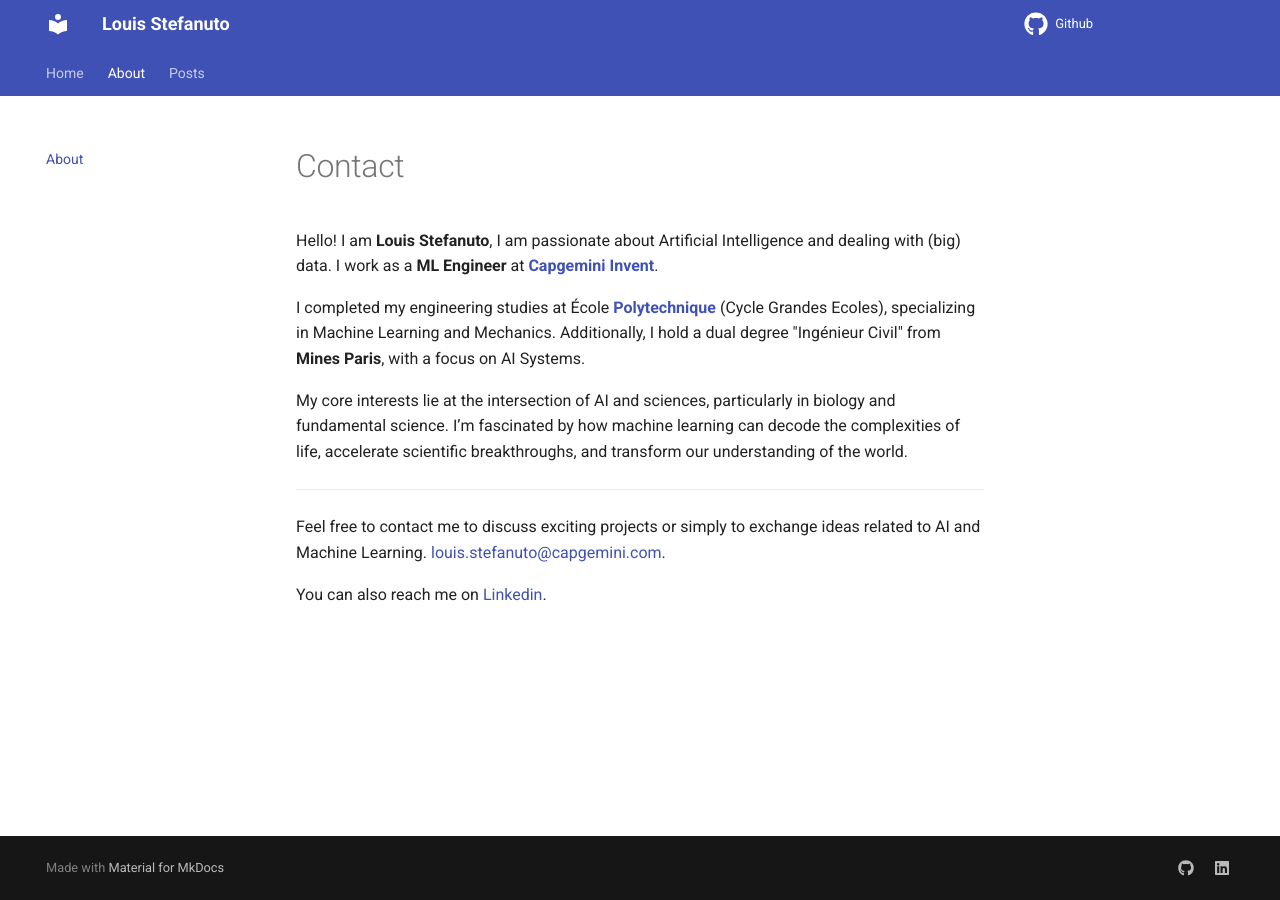
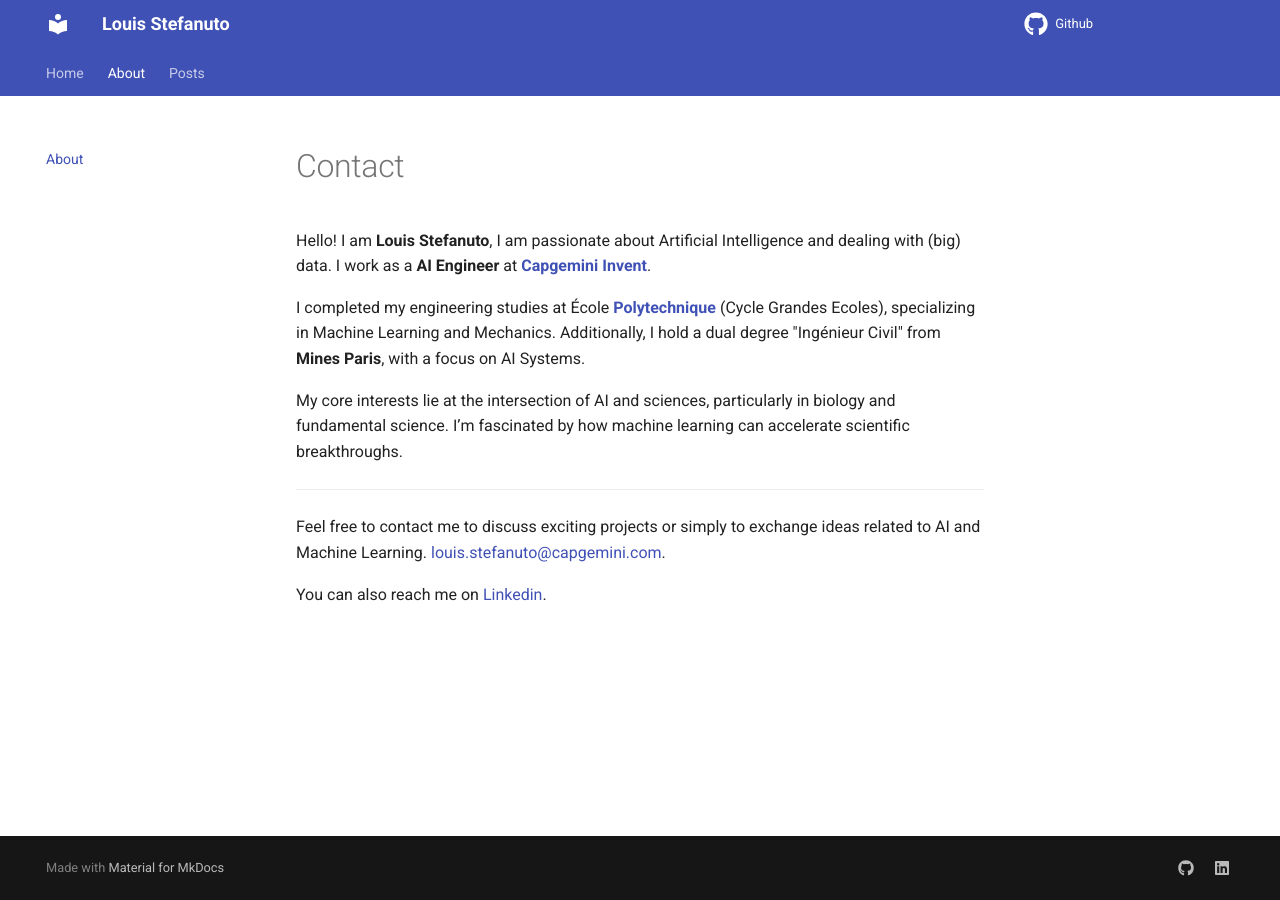
Before and after one commit to LouisStefanuto/my-site, an MkDocs documentation site: the page built from docs/about.md, in a window 1280 px wide. Built offline with MkDocs 1.6.1 and Material for MkDocs 9.7.7, drawn with Linux system fonts in a browser that asks for light colours.

Commit message:
Update about.md

```diff
--- a/docs/about.md
+++ b/docs/about.md
@@ -1,10 +1,10 @@
 # Contact
 
-Hello! I am **Louis Stefanuto**, I am passionate about Artificial Intelligence and dealing with (big) data. I work as a **ML Engineer** at [**Capgemini Invent**](https://www.capgemini.com/about-us/who-we-are/our-brands/capgemini-invent/).
+Hello! I am **Louis Stefanuto**, I am passionate about Artificial Intelligence and dealing with (big) data. I work as a **AI Engineer** at [**Capgemini Invent**](https://www.capgemini.com/about-us/who-we-are/our-brands/capgemini-invent/).
 
 I completed my engineering studies at École [**Polytechnique**](https://programmes.polytechnique.edu/cycle-ingenieur-polytechnicien/cycle-ingenieur-polytechnicien) (Cycle Grandes Ecoles), specializing in Machine Learning and Mechanics. Additionally, I hold a dual degree "Ingénieur Civil" from **Mines Paris**, with a focus on AI Systems.
 
-My core interests lie at the intersection of AI and sciences, particularly in biology and fundamental science. I’m fascinated by how machine learning can decode the complexities of life, accelerate scientific breakthroughs, and transform our understanding of the world.
+My core interests lie at the intersection of AI and sciences, particularly in biology and fundamental science. I’m fascinated by how machine learning can accelerate scientific breakthroughs.
 
 ---
 
```
